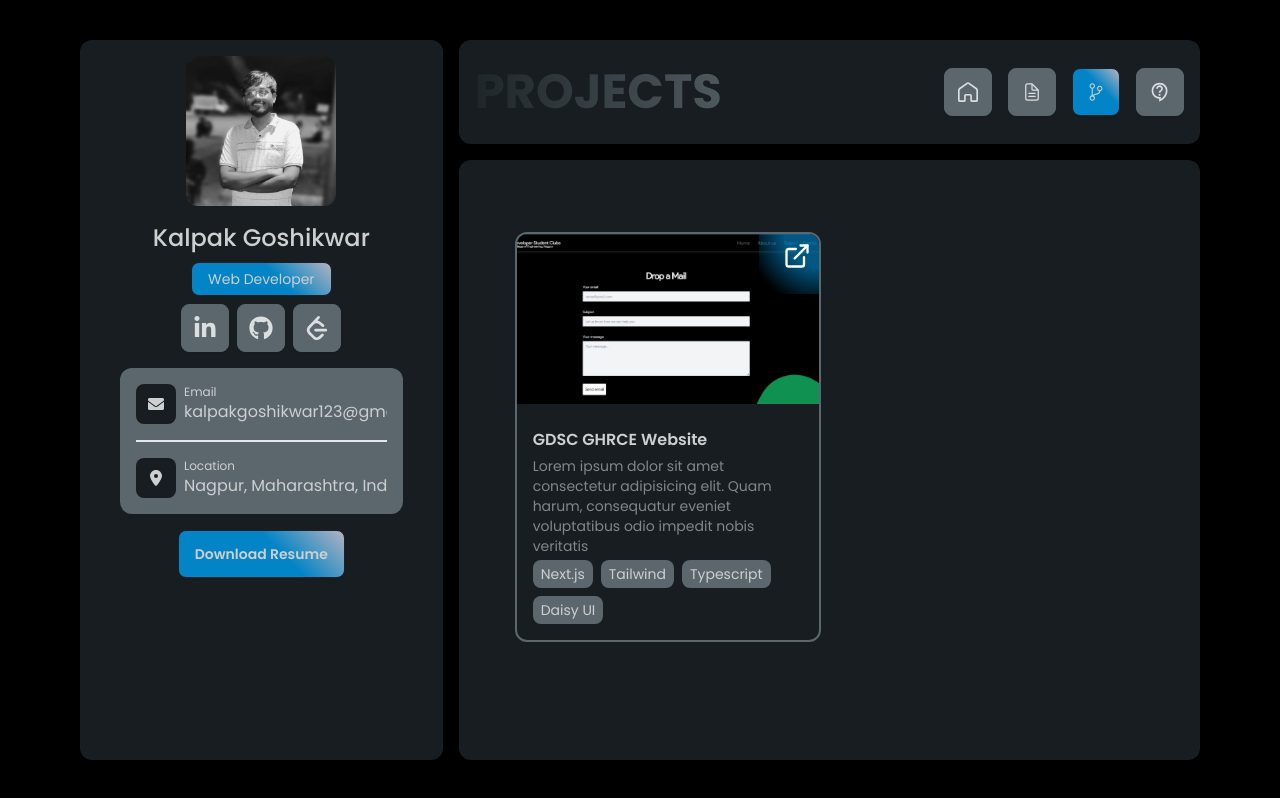
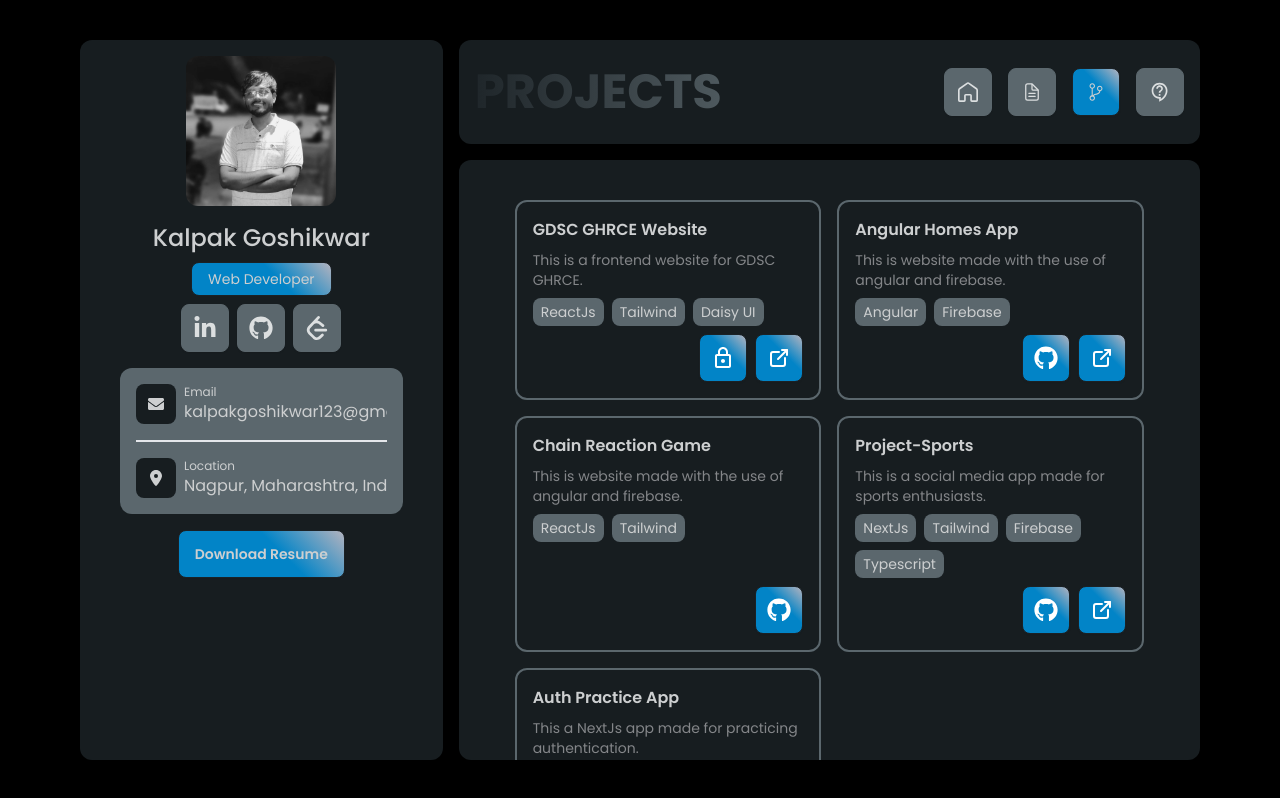
Before and after one commit to Kalpak43/new-portfolio, a Next.js app: page /projects in a window 1280 px wide. Built offline with nearby package versions, Linux system fonts and the light colour scheme.

Commit message:
UPDATE: completed project cards

```diff
--- a/src/app/contact-me/page.tsx
+++ b/src/app/contact-me/page.tsx
@@ -40,9 +40,13 @@
   };
 
   return (
-    <main className="py-6 lg:px-10 space-y-8" id="contact-me">
+    <main className="py-6 lg:px-10 space-y-8 md:space-y-0" id="contact-me">
       <Heading title="drop a message" />
-      <p>Get in touch with me for collaborations, opportunities, or just to say hello!</p>
+      <div className="space-y-8">
+        <p>
+          Get in touch with me for collaborations, opportunities, or just to say
+          hello!
+        </p>
         <form
           action=""
           className="grid grid-cols-1 md:grid-cols-2 gap-4"
@@ -100,6 +104,7 @@
             )}
           </button>
         </form>
+      </div>
     </main>
   );
 }
--- a/src/app/globals.css
+++ b/src/app/globals.css
@@ -44,6 +44,16 @@
 }
 
 .radial-gradient-blue {
-  background: radial-gradient(circle at top right, #0285c7a7 40%, #00000000 85%);
+  background: radial-gradient(
+    circle at top right,
+    #0285c7a7 40%,
+    #00000000 85%
+  );
   background-size: contain;
 }
+
+@media not all and (hover: none) {
+  .card-container:hover .card:not(:hover) {
+    filter: blur(8px);
+  }
+}
--- a/src/app/page.tsx
+++ b/src/app/page.tsx
@@ -22,8 +22,8 @@
           <div className="h-[1px] bg-gradient-blue flex-1"></div>
         </div>
         <p>I can build beautiful user interfaces using my front end skills.</p>
-        <div className="grid grid-cols-1 md:grid-cols-3 gap-4">
-          <div className="rounded-xl border-2 border-accent p-4">
+        <div className="grid grid-cols-1 md:grid-cols-3 gap-4 card-container">
+          <div className="rounded-xl border-2 border-accent p-4 card transtion-all duration-200">
             <FaCode size={40} className="text-info" />
             <h5 className="font-[600]">Web Apps</h5>
             <p className="text-sm text-secondary">
@@ -32,7 +32,7 @@
               different clients to create and enhance their products.
             </p>
           </div>
-          <div className="rounded-xl border-2 border-accent p-4">
+          <div className="rounded-xl border-2 border-accent p-4 card transtion-all duration-200">
             <HiSquares2X2 size={40} className="text-info" />
             <h5 className="font-[600]">UI/UX Design</h5>
             <p className="text-sm text-secondary">
@@ -41,7 +41,7 @@
               different clients to create and enhance their products.
             </p>
           </div>
-          <div className="rounded-xl border-2 border-accent p-4">
+          <div className="rounded-xl border-2 border-accent p-4 card transtion-all duration-200">
             <LuComputer size={40} className="text-info" />
             <h5 className="font-[600]">Backend</h5>
             <p className="text-sm text-secondary">
--- a/src/app/projects/page.tsx
+++ b/src/app/projects/page.tsx
@@ -3,11 +3,60 @@
 import React from "react";
 
 export default function page() {
+  const projects = [
+    {
+      title: "GDSC GHRCE Website",
+      desc: "This is a frontend website for GDSC GHRCE.",
+      techStack: ["ReactJs", "Tailwind", "Daisy UI"],
+      external: "https://gdscghrce.in/",
+      github: "",
+    },
+    {
+      title: "Angular Homes App",
+      desc: "This is website made with the use of angular and firebase.",
+      techStack: ["Angular", "Firebase"],
+      external: "https://homes-app-ecc89.firebaseapp.com/",
+      github: "https://github.com/Kalpak43/firebase-homes-app",
+    },
+    {
+      title: "Chain Reaction Game",
+      desc: "This is website made with the use of angular and firebase.",
+      techStack: ["ReactJs", "Tailwind"],
+      external: "",
+      github: "https://github.com/Kalpak43/Chain-Reaction-Game",
+    },
+    {
+      title: "Project-Sports",
+      desc: "This is a social media app made for sports enthusiasts.",
+      techStack: ["NextJs", "Tailwind", "Firebase", "Typescript"],
+      external: "https://project-sports-omega.vercel.app/",
+      github: "https://github.com/Kalpak43/Project-Sports",
+    },
+    {
+      title: "Auth Practice App",
+      desc: "This a NextJs app made for practicing authentication.",
+      techStack: ["NextJs", "Tailwind", "MongoDB", "Typescript"],
+      external: "https://project-sports-omega.vercel.app/",
+      github: "https://github.com/Kalpak43/Project-Sports",
+    },
+  ];
+
   return (
-    <main className="py-6 lg:px-10 space-y-8" id="contact-me">
+    <main className="py-6 lg:px-10 space-y-8 md:space-y-0" id="contact-me">
       <Heading title="Projects" />
-      <div className="grid grid-cols-1 md:grid-cols-2 gap-4">
-        <ProjectCard />
+      <div className="grid grid-cols-1 md:grid-cols-2 gap-4 card-container">
+        {projects.map((project) => {
+          return (
+            <ProjectCard
+              key={project.title}
+              title={project.title}
+              desc={project.desc}
+              techStack={project.techStack}
+              external={project.external}
+              github={project.github}
+            />
+          );
+        })}
       </div>
     </main>
   );
--- a/src/components/Carousel.tsx
+++ b/src/components/Carousel.tsx
@@ -42,7 +42,7 @@
   );
 
   return (
-    <div ref={ref} className="keen-slider h-full w-full">
+    <div ref={ref} className="keen-slider h-full w-full grayscale group-hover:grayscale-0 transition-all duration-1000">
       {children}
     </div>
   );
--- /dev/null
+++ b/src/components/ExperienceCard.tsx
@@ -0,0 +1,22 @@
+import React from "react";
+
+export default function ExperienceCard({
+  duration,
+  title,
+  company,
+  description,
+}: {
+  duration: string;
+  title: string;
+  company: string;
+  description: string;
+}) {
+  return (
+    <div className="rounded-xl border-2 border-accent p-4 card transition-all duration-200">
+      <p className="text-sm text-secondary">{duration}</p>
+      <h5 className="font-[600]">{title}</h5>
+      <h6 className="text-sm">{company}</h6>
+      <p className="text-sm text-secondary">{description}</p>
+    </div>
+  );
+}
--- a/src/components/Navbar.tsx
+++ b/src/components/Navbar.tsx
@@ -19,7 +19,7 @@
   ];
 
   const pathname = usePathname();
-  console.log(pathname);
+
   return (
     <div className="rounded-xl bg-base-300 p-4 flex justify-center lg:justify-between items-center gap-4 fixed lg:static bottom-0 md:bottom-auto md:w-fit lg:w-full md:px-8 lg:px-4 md:top-0 left-0 right-0 md:left-auto mx-4 lg:mx-0 my-4 lg:my-0 z-50 shadow-blue lg:shadow-none">
       <h3 className="font-bold uppercase hidden lg:block">
--- a/src/components/ProjectCard.tsx
+++ b/src/components/ProjectCard.tsx
@@ -1,60 +1,63 @@
 import React from "react";
-import Carousel from "./Carousel";
-import Image from "next/image";
-import { LuExternalLink } from "react-icons/lu";
+import { MdOutlineLock } from "react-icons/md";
+import { TbExternalLink } from "react-icons/tb";
 import Link from "next/link";
+import { FaGithub } from "react-icons/fa6";
 
-export default function ProjectCard() {
+export default function ProjectCard({
+  title,
+  desc,
+  techStack,
+  external,
+  github,
+}: {
+  title: string;
+  desc: string;
+  techStack: string[];
+  external: string;
+  github: string;
+}) {
   return (
-    <div className="rounded-xl border-2 border-accent space-y-2 overflow-hidden">
-      <div className="w-full aspect-video relative z-0">
-        <div className="absolute top-0 right-0 z-10 p-2 pl-6 pb-6 radial-gradient-blue bg-opacity-80">
-          <Link href={""}>
-            <LuExternalLink size={28} className="text-white" />
+    <div className="card overflow-hidden rounded-xl border-2 border-accent group p-4 space-y-2 flex flex-col justify-between transition-all duration-200">
+      <div className="space-y-2">
+        <h5 className="font-[600]">{title}</h5>
+        <p className="text-sm text-secondary">{desc}</p>
+        <div className="flex gap-2 flex-wrap text-sm">
+          {techStack.map((tech) => {
+            return (
+              <span key={tech} className="px-2 py-1 rounded-lg bg-accent">
+                {tech}
+              </span>
+            );
+          })}
+        </div>
+      </div>
+      <div className="flex gap-2 justify-end">
+        {github !== "" ? (
+          <Link
+            target="_blank"
+            href={github}
+            className="btn btn-md btn-square bg-gradient-blue"
+          >
+            <FaGithub size={24} className="text-white inline" />
           </Link>
-        </div>
-        <Carousel>
-          <div className="keen-slider__slide number-slide1">
-            <Image
-              src={"/assets/images/projects/gdsc1.png"}
-              alt="GDSC"
-              width={1000}
-              height={1000}
-              className="h-full w-full object-cover"
-            />
-          </div>
-          <div className="keen-slider__slide number-slide2">
-            <Image
-              src={"/assets/images/projects/gdsc2.png"}
-              alt="GDSC"
-              width={1000}
-              height={1000}
-              className="h-full w-full object-cover"
-            />
-          </div>
-          <div className="keen-slider__slide number-slide3">
-            <Image
-              src={"/assets/images/projects/gdsc3.png"}
-              alt="GDSC"
-              width={1000}
-              height={1000}
-              className="h-full w-full object-cover"
-            />
-          </div>
-        </Carousel>
-      </div>
-      <div className="p-4 space-y-1">
-        <h5 className="font-[600]">GDSC GHRCE Website</h5>
-        <p className="text-sm text-secondary">
-          Lorem ipsum dolor sit amet consectetur adipisicing elit. Quam harum,
-          consequatur eveniet voluptatibus odio impedit nobis veritatis{" "}
-        </p>
-        <div className="flex gap-2 flex-wrap text-sm">
-          <span className="px-2 py-1 rounded-lg bg-accent">Next.js</span>
-          <span className="px-2 py-1 rounded-lg bg-accent">Tailwind</span>
-          <span className="px-2 py-1 rounded-lg bg-accent">Typescript</span>
-          <span className="px-2 py-1 rounded-lg bg-accent">Daisy UI</span>
-        </div>
+        ) : (
+          <button
+            className="btn btn-md btn-square bg-gradient-blue"
+            title="This is a private repository."
+          >
+            <MdOutlineLock size={24} className="text-white inline" />
+          </button>
+        )}
+        {external !== "" && (
+          <Link
+            target="_blank"
+            href={external}
+            className="btn btn-md btn-square bg-gradient-blue"
+          >
+            <TbExternalLink size={24} className="text-white inline" />
+          </Link>
+        )}
       </div>
     </div>
   );
--- a/src/components/VolunteeringCard.tsx
+++ b/src/components/VolunteeringCard.tsx
@@ -15,7 +15,7 @@
   badge: string;
 }) {
   return (
-    <div className="rounded-xl border-2 border-accent p-4 space-y-2">
+    <div className="rounded-xl border-2 border-accent p-4 space-y-2 card transtion-all duration-200">
       <div className="flex items-center justify-between gap-x-4">
         <div>
           <p className="text-sm text-secondary">{duration}</p>
```
Also changed, not shown: src/app/resume/page.tsx (+18 -23 lines). Lines whose indentation alone changed are shown as unchanged.
